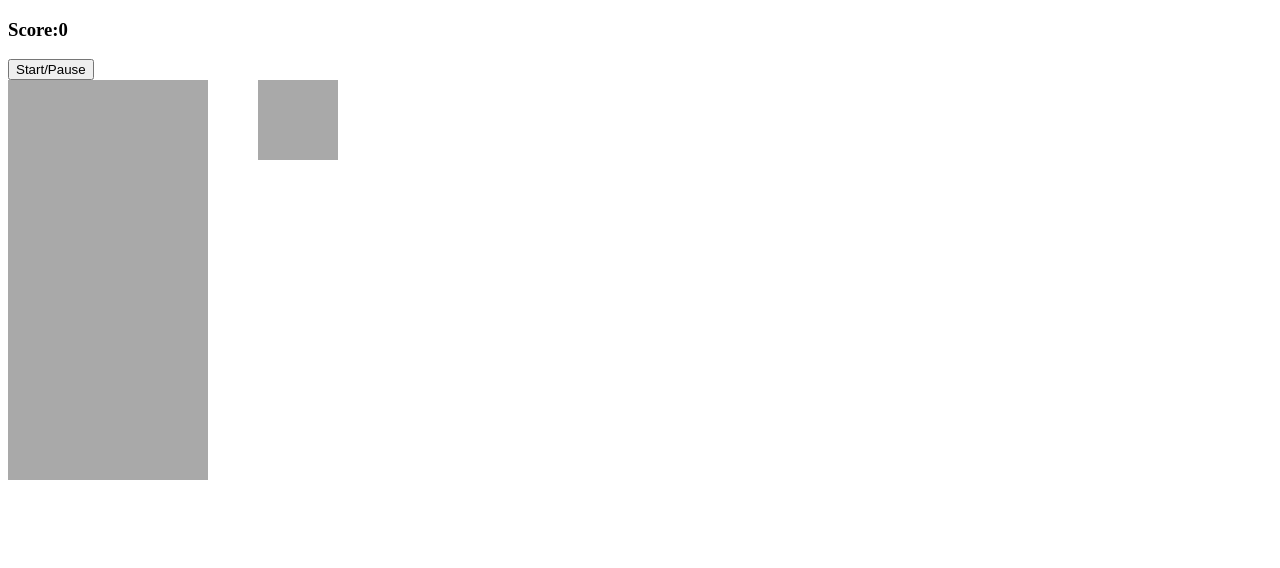
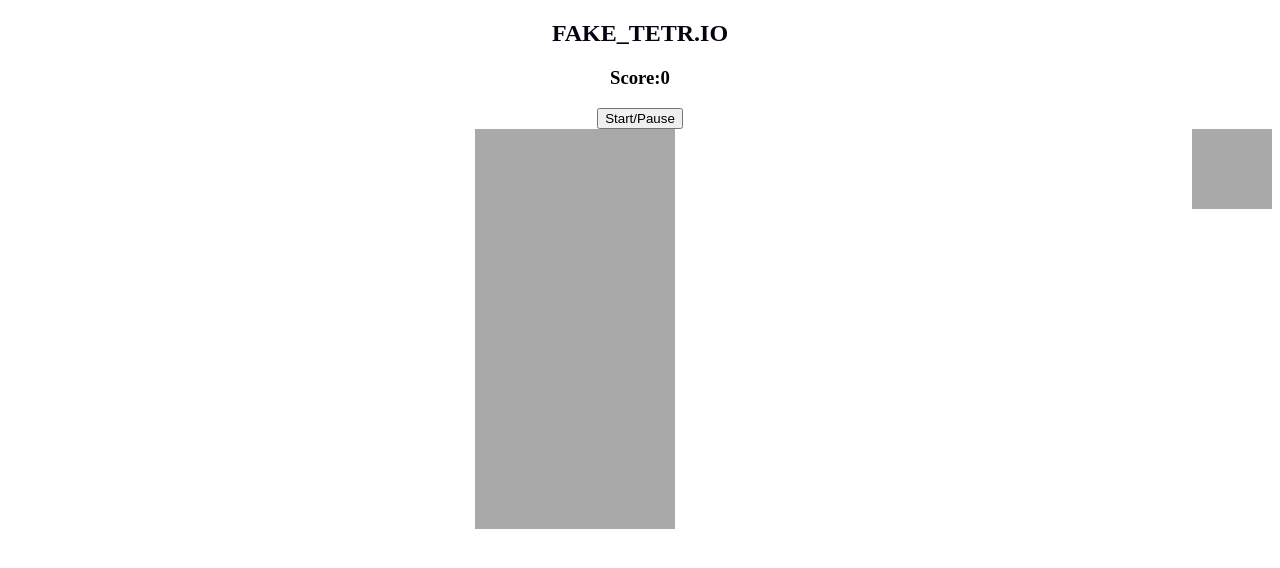
Before and after one commit to RJ-song/Tetris, a plain HTML site: page index.html in a window 1280 px wide. Drawn offline with Linux system fonts and the light colour scheme.

Commit message:
centered and add title

```diff
--- a/index.html
+++ b/index.html
@@ -5,11 +5,12 @@
     <script src="app.js" charset="utf-8"></script>
     <link rel="stylesheet" href="style.css"></link>
     <title>Basic Tetris</title>
+    <center><h2><font color="##910091">FAKE_TETR.IO</font></h2></center>
   </head>
   <body>
 
-    <h3>Score:<span id="score">0</span></h3>
-    <button id="start-button">Start/Pause</button>
+    <center><h3>Score:<span id="score">0</span></h3></center>
+    <center><button id="start-button">Start/Pause</button></center>
 
     <div class="container">
       <div class="grid">
--- a/style.css
+++ b/style.css
@@ -9,11 +9,13 @@
     display: flex;
     flex-wrap: wrap;
     background-color: darkgray;
+    margin:0px auto;
   }
 
   .grid div {
     height: 20px;
     width: 20px;
+    margin:0px auto;
   }
 
   .tetromino {
@@ -33,4 +35,5 @@
   .mini-grid div {
     height: 20px;
     width: 20px;
+
   }
```
